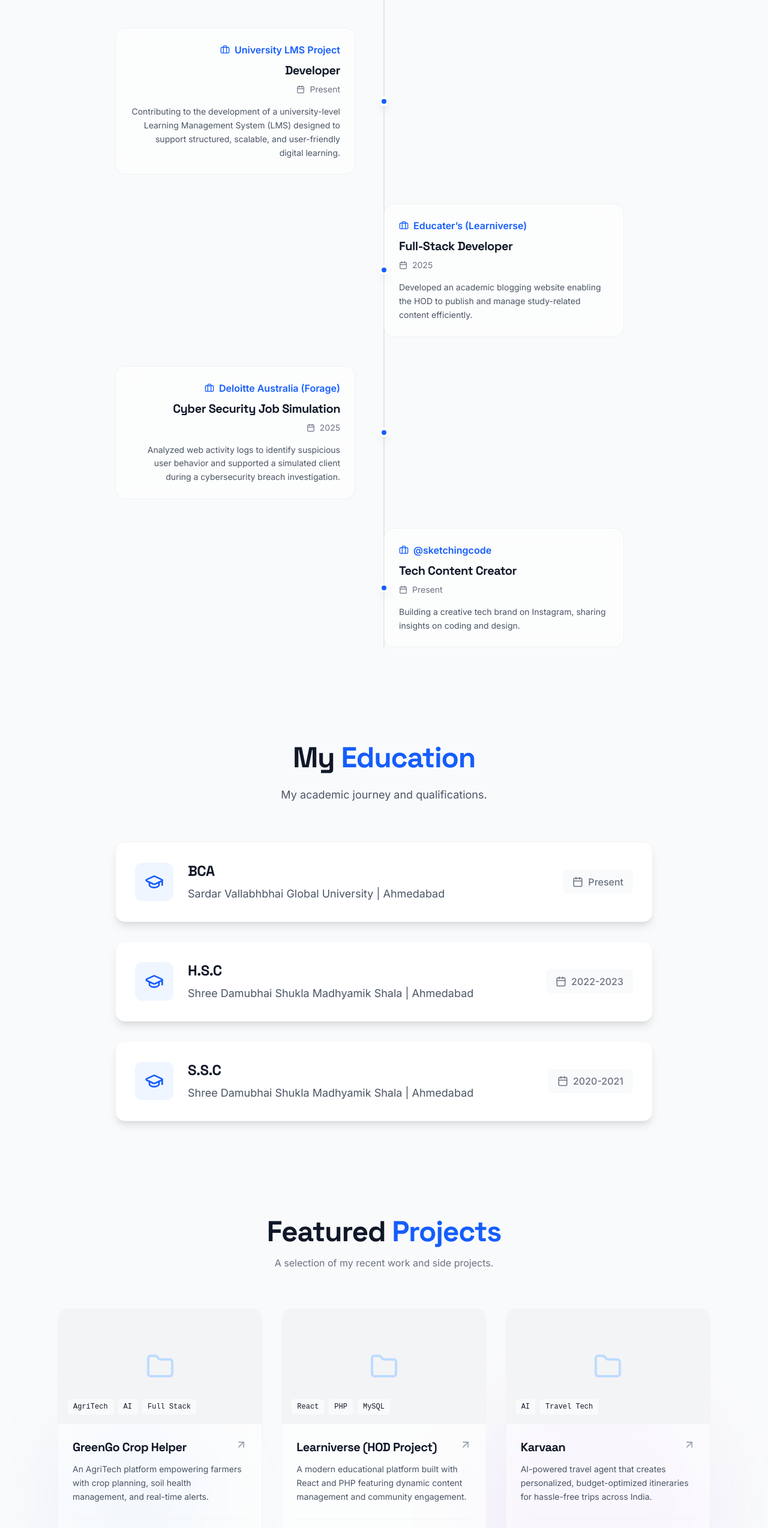
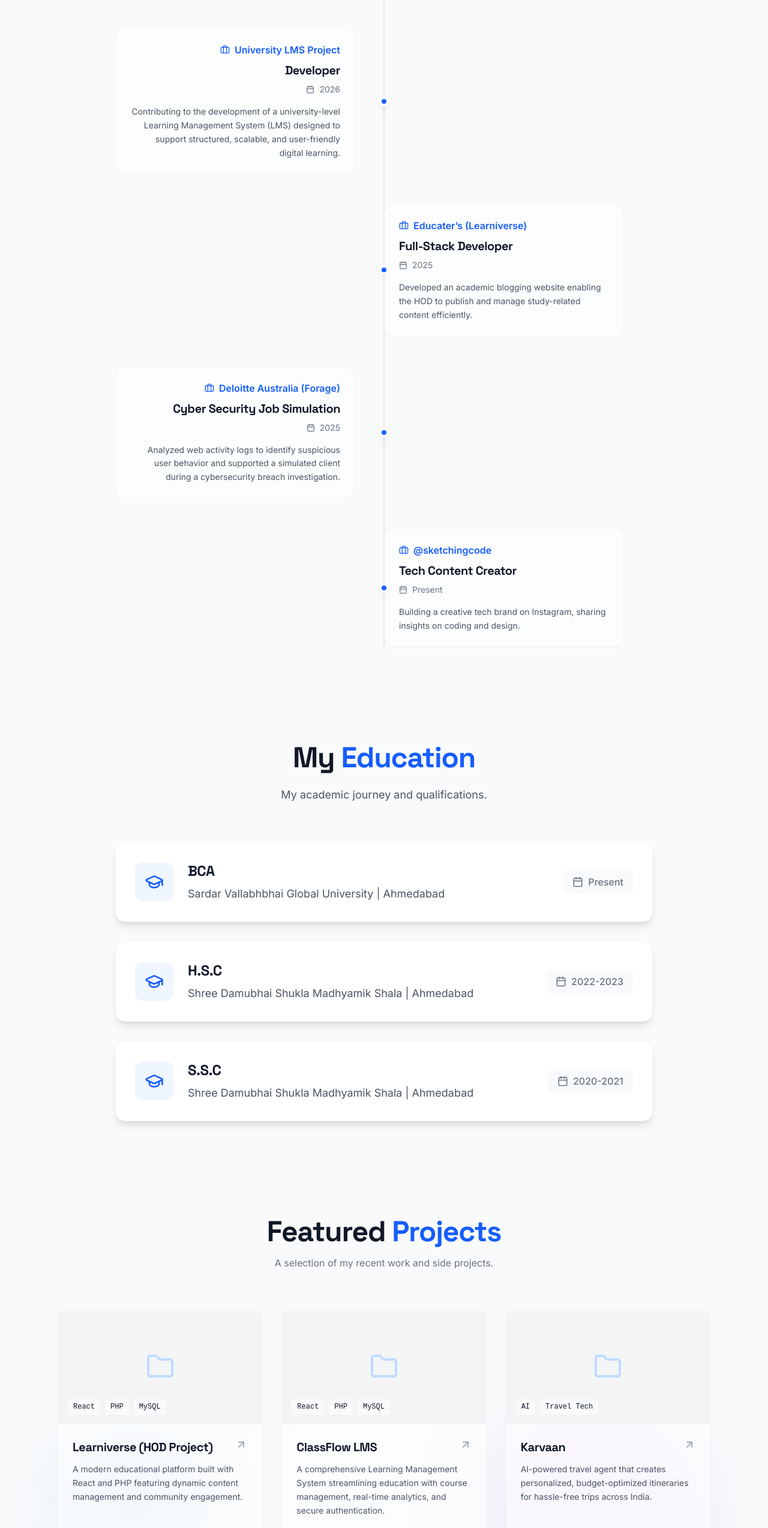
Before and after one commit to JeetPitale/Jeet-s, a React (Vite) app: page / in a window 1280 px wide. Shown: the part 2700-5247 px from the top of the page at 60% size. Built offline with nearby package versions, Linux system fonts and the light colour scheme.

Commit message:
feat: update experience period and revise project list by replacing GreenGo Crop Helper with ClassFlow LMS

```diff
--- a/src/data.js
+++ b/src/data.js
@@ -38,7 +38,7 @@ export const userData = {
             id: 2,
             role: "Developer",
             company: "University LMS Project",
-            period: "Present",
+            period: "2026",
             description: "Contributing to the development of a university-level Learning Management System (LMS) designed to support structured, scalable, and user-friendly digital learning."
         },
         {
@@ -124,19 +124,19 @@ export const userData = {
     projects: [
         {
             id: 1,
-            title: "GreenGo Crop Helper",
-            description: "An AgriTech platform empowering farmers with crop planning, soil health management, and real-time alerts.",
-            tech: ["AgriTech", "AI", "Full Stack"],
-            github: "https://github.com/JeetPitale/GreenGoCropHelper",
-            demo: "https://green-go-crop-helper-delta.vercel.app/"
-        },
-        {
-            id: 2,
             title: "Learniverse (HOD Project)",
             description: "A modern educational platform built with React and PHP featuring dynamic content management and community engagement.",
             tech: ["React", "PHP", "MySQL"],
             github: "https://github.com/JeetPitale/HOD_Project",
             demo: "https://vishaldahiya.cs.in/"
+        },
+        {
+            id: 2,
+            title: "ClassFlow LMS",
+            description: "A comprehensive Learning Management System streamlining education with course management, real-time analytics, and secure authentication.",
+            tech: ["React", "PHP", "MySQL", "Tailwind CSS"],
+            github: "https://github.com/JeetPitale/ClassFlow",
+            demo: "https://classflow-backend-jeet.azurewebsites.net/"
         },
         {
             id: 3,
```
